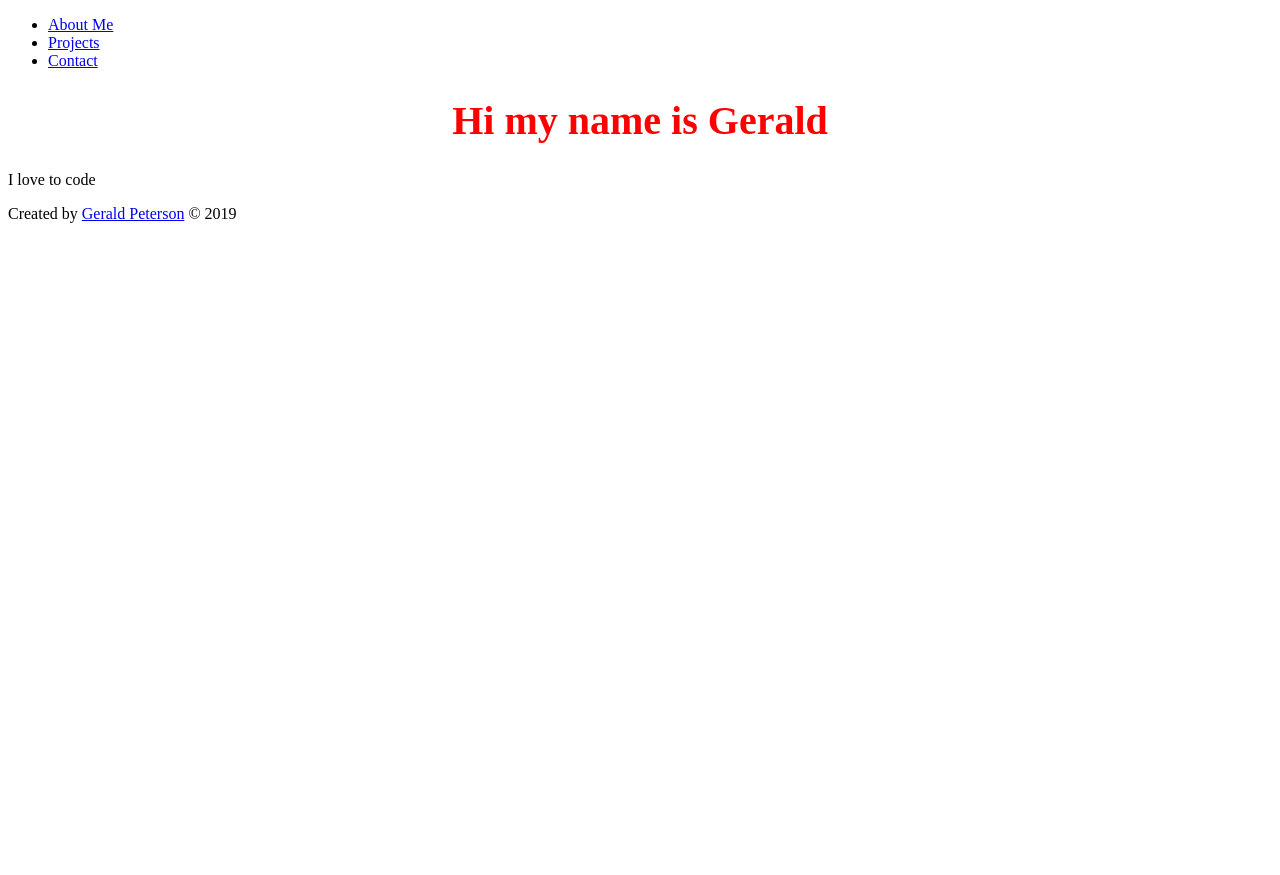
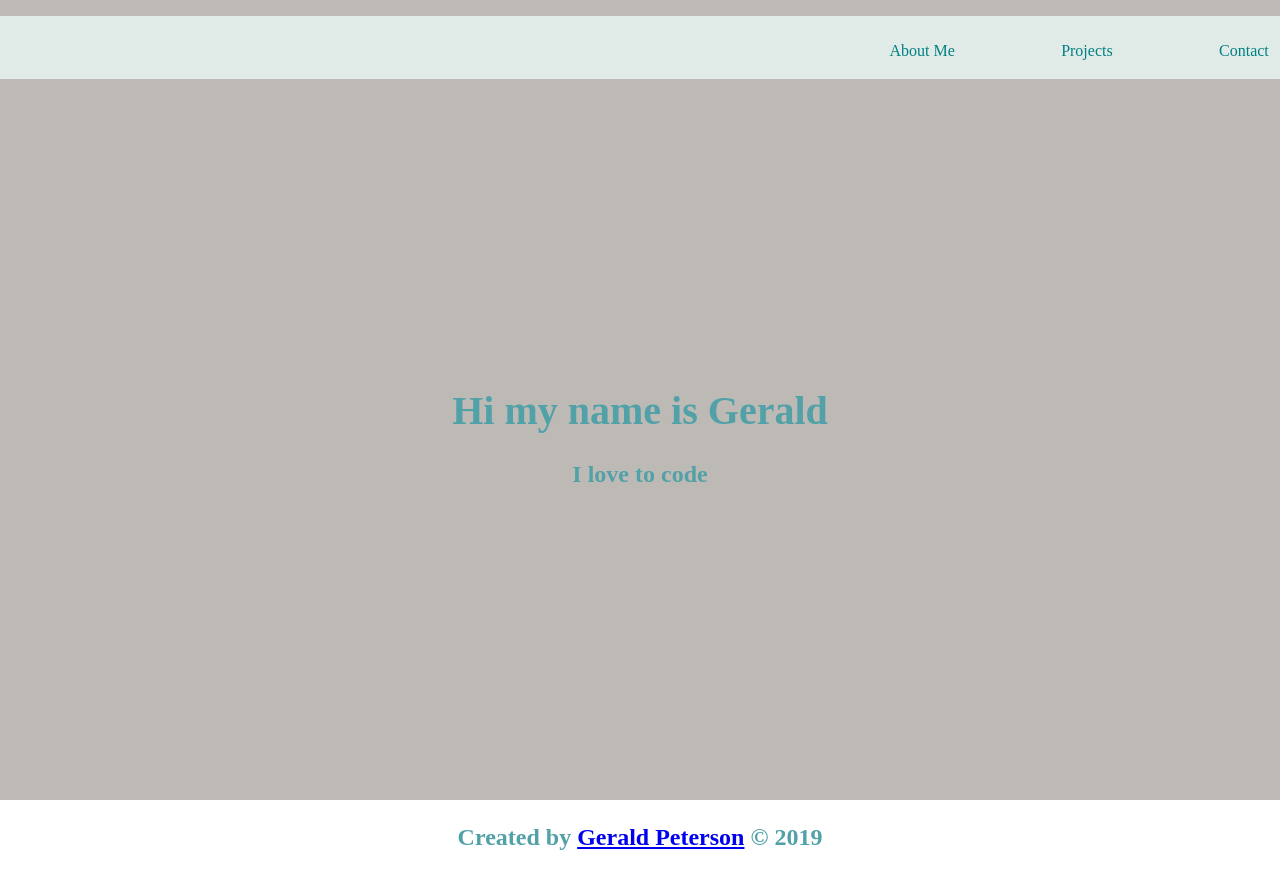
Before and after one commit to geraldpeterson2472/FreeCodeCamp_Project_5, a plain HTML site: page index.html in a window 1280 px wide. Before the commit the page ends 800 px from the top, so only its background shows below. Drawn offline with Linux system fonts and the light colour scheme; a web font is replaced by a local one.

Commit message:
Updated navigation and about me css

```diff
--- a/_css/default.css
+++ b/_css/default.css
@@ -4,10 +4,51 @@ body{
     /*font-family: 'Open Sans', sans-serif;*/
     font-family: 'Cormorant Unicase', serif;
 
+	/* set margin and padding to 0 for the entire page*/
+	margin: 0;
+	padding: 0;
+
 
 }
 h1{
-	color: red;
+	color: #52a1a8;
 	font-size: 2.5em;
 	text-align: center;
 }
+
+.intro {
+  top: 0;
+  background-color: #bdbab5;
+  min-height: 55vh;
+  padding-top: 45vh;
+}
+p{
+	color: #52a1a8;
+	text-align: center;
+	font-weight: bold;
+	font-size: 1.5em;
+}
+
+nav ul {
+  text-align: right;
+  position: fixed;
+  width: 100%;
+  background-color: #e0ebe8;
+}
+
+nav ul li {
+  display: inline-block;
+  margin: 4%;
+  margin-bottom: 1.5%;
+  margin-top: 2%;
+}
+
+nav ul li a {
+  color: #008080;
+  text-decoration: none;
+}
+
+nav ul li a:hover {
+  color: #956b23;
+  font-weight: bold;
+}
```
